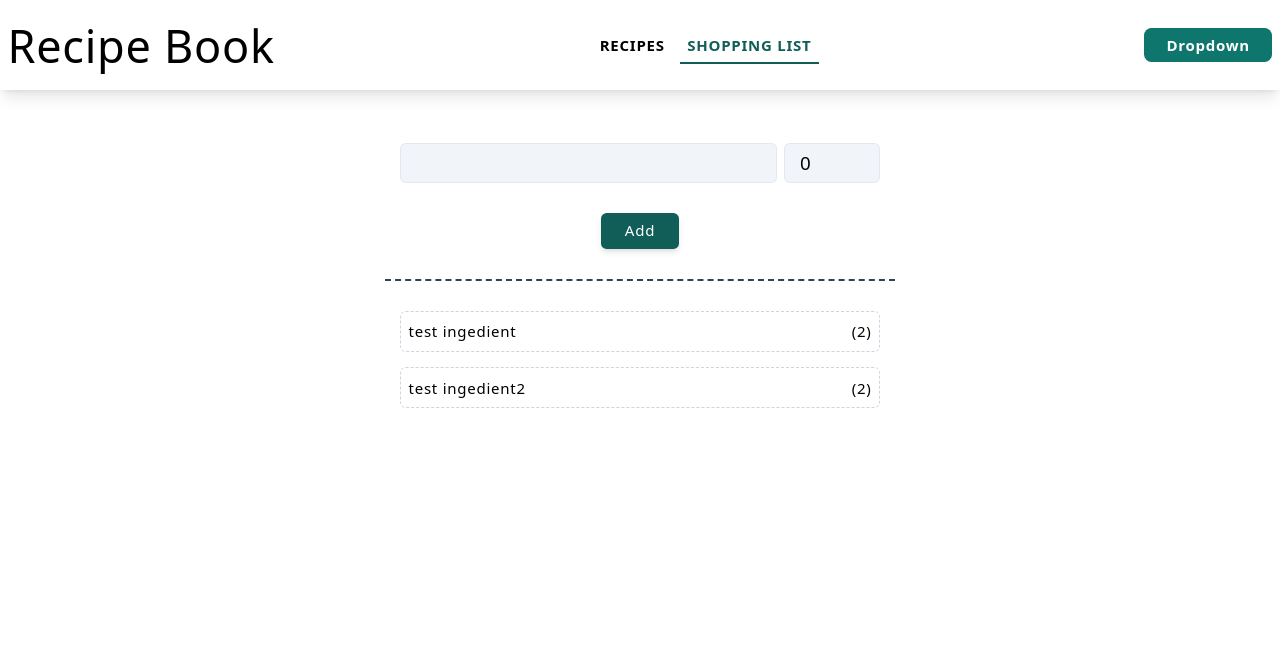
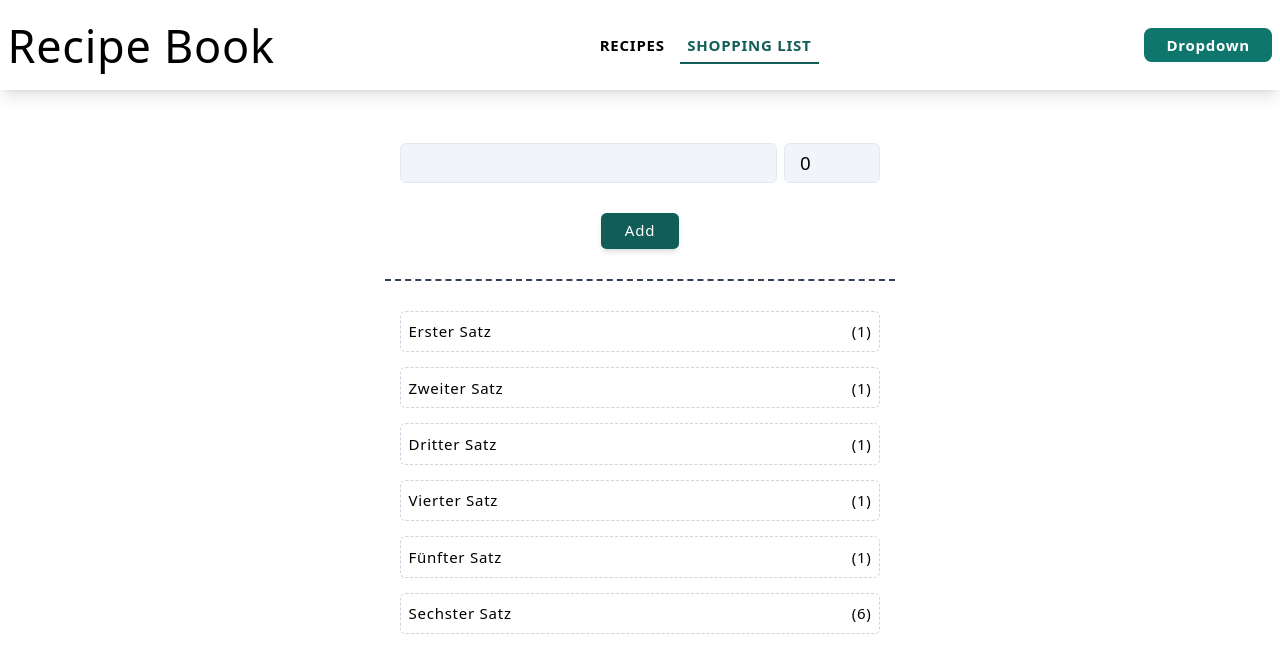
Before and after one commit to markusantonwolf/learning-angular-complete-guide, an Angular app: page /shopping-list in a window 1280 px wide. Shown: the top 672 px of the page. Built offline with nearby package versions, Linux system fonts and the light colour scheme.

Commit message:
Playing around

```diff
--- /dev/null
+++ b/src/app/shared/data.service.ts
@@ -0,0 +1,36 @@
+import { EventEmitter, Injectable } from '@angular/core';
+import { LoggingService } from './logging.service';
+
+@Injectable({
+    providedIn: 'root',
+})
+export class DataService {
+    data = [
+        { name: 'Erster Satz', amount: 1 },
+        { name: 'Zweiter Satz', amount: 1 },
+        { name: 'Dritter Satz', amount: 1 },
+        { name: 'Vierter Satz', amount: 1 },
+        { name: 'Fünfter Satz', amount: 1 },
+        { name: 'Sechster Satz', amount: 6 },
+    ];
+
+    // statusChange = new EventEmitter<string>();
+
+    constructor(private logging: LoggingService) {}
+
+    addData(name: string, amount: number) {
+        this.data.push({
+            name: name,
+            amount: amount,
+        });
+        // this.logging.log('addData');
+    }
+
+    updateAmount(id: number, amount: number) {
+        this.data[id].amount = amount;
+    }
+
+    get() {
+        return this.data;
+    }
+}
--- /dev/null
+++ b/src/app/shared/logging.service.ts
@@ -0,0 +1,18 @@
+import { Injectable } from '@angular/core';
+import { DataService } from '../shared/data.service';
+
+@Injectable({
+    providedIn: 'root',
+})
+export class LoggingService {
+    constructor() {
+    }
+
+    log(message: string) {
+        console.info('LoggingService:', message);
+    }
+
+    loggButtonClicked() {
+        console.info('clicked');
+    }
+}
--- a/src/app/shopping-list/shopping-list.component.ts
+++ b/src/app/shopping-list/shopping-list.component.ts
@@ -1,32 +1,42 @@
 import { Component, OnInit } from '@angular/core';
+import { DataService } from '../shared/data.service';
 import { Ingredients } from '../shared/ingredients.model';
+import { LoggingService } from '../shared/logging.service';
 
 @Component({
     selector: 'app-shopping-list',
     templateUrl: './shopping-list.component.html',
+    providers: [LoggingService, DataService],
 })
 export class ShoppingListComponent implements OnInit {
-    ingredients: Ingredients[] = [
-        new Ingredients('test ingedient', 2),
-        new Ingredients('test ingedient2', 2),
-    ];
+    // ingredients: Ingredients[] = [
+    //     new Ingredients('test ingedient', 2),
+    //     new Ingredients('test ingedient2', 2),
+    // ];
+    ingredients: Ingredients[] = [];
     newItemName: string = '';
     newItemAmount: number = 0;
     public show: boolean = false;
 
-    constructor() {}
+    constructor(private logging: LoggingService, private data: DataService) {}
 
-    ngOnInit(): void {}
+    ngOnInit(): void {
+        // console.log('data', this.data.get())
+        this.ingredients = this.data.get();
+    }
 
     toggleShow(item: Ingredients) {
         this.show = !this.show;
     }
 
     addItem() {
-        this.ingredients.push(
-            new Ingredients(this.newItemName, this.newItemAmount)
-        );
+        // this.ingredients.push(
+        //     new Ingredients(this.newItemName, this.newItemAmount)
+        // );
+        // this.data.statusChange.emit('addItem');
+        this.data.addData(this.newItemName, this.newItemAmount);
         this.newItemAmount = 0;
         this.newItemName = '';
+        // this.logging.loggButtonClicked();
     }
 }
```
